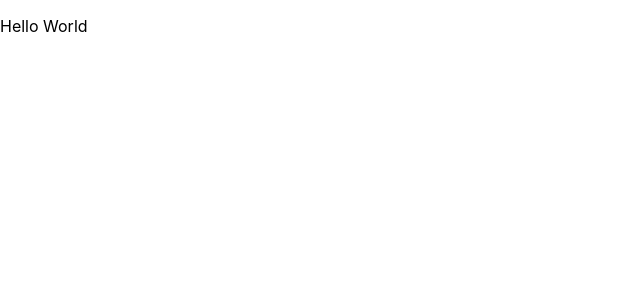
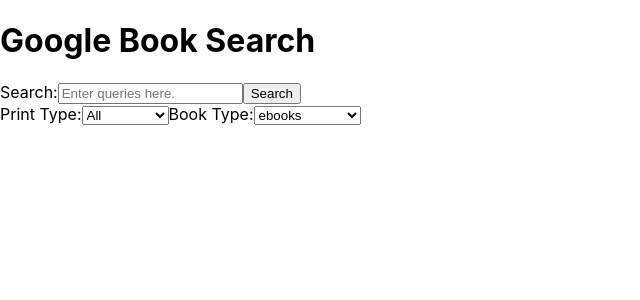
Before and after one commit to thinkful-ei-rabbit/book-list-trevor-jason, a React (Create React App) app: page / in a window 1280 px wide. Shown: the top 300 px of the page, without its empty margins (0-640 px from the left). Built offline with nearby package versions, Linux system fonts and the light colour scheme.

Commit message:
Search Component Tree Markup

```diff
--- a/src/App.js
+++ b/src/App.js
@@ -1,11 +1,17 @@
-import React from 'react';
+import React, { Component } from 'react';
+import Header from './Header';
+import Search from './Search';
 
-function App() {
-  return (
-    <main className='App'>
-      <p>Hello World</p>
-    </main>
-  );
+class App extends Component {
+
+  render() {
+    return (
+      <main className='App'>
+        <Header />
+        <Search />
+      </main>
+    );
+  }
 }
 
 export default App;
--- /dev/null
+++ b/src/FilterQuery.js
@@ -0,0 +1,25 @@
+import React from 'react';
+
+function FilterQuery(props) {
+    return (
+        <div className="filter-query">
+            <label htmlFor="printType">Print Type:</label>
+            <select name="printType" id="printType">
+                <option value="all">All</option>
+                <option value="books">Books</option>
+                <option value="magazines">Magazines</option>
+            </select>
+            <label htmlFor="bookType">Book Type:</label>
+            <select name="bookType" id="bookType">
+                <option value="ebooks">ebooks</option>
+                <option value="free-ebooks">Free ebooks</option>
+                <option value="paid-ebooks">Paid ebooks</option>
+                <option value="full">Full ebooks</option>
+                <option value="partial">Partial ebooks</option>
+            </select>
+        </div>
+
+    )
+}
+
+export default FilterQuery
--- /dev/null
+++ b/src/Header.js
@@ -0,0 +1,11 @@
+import React from 'react';
+
+function Header() {
+    return (
+        <header>
+            <h1>Google Book Search</h1>
+        </header>
+    )
+}
+
+export default Header
--- /dev/null
+++ b/src/Search.js
@@ -0,0 +1,16 @@
+import React from 'react';
+import SearchQuery from './SearchQuery';
+import FilterQuery from './FilterQuery';
+
+
+function Search(props) {
+
+    return (
+        <div className="search-container">
+            <SearchQuery />
+            <FilterQuery />
+        </div>
+    )
+}
+
+export default Search
--- /dev/null
+++ b/src/SearchQuery.js
@@ -0,0 +1,13 @@
+import React from 'react';
+
+function SearchQuery(props) {
+    return (
+        <form className="search-query">
+            <label htmlFor="search">Search:</label>
+            <input type="text" name="search" id="search" placeholder="Enter queries here." />
+            <button type="submit" className="search-button">Search</button>
+        </form>
+    )
+}
+
+export default SearchQuery
```
